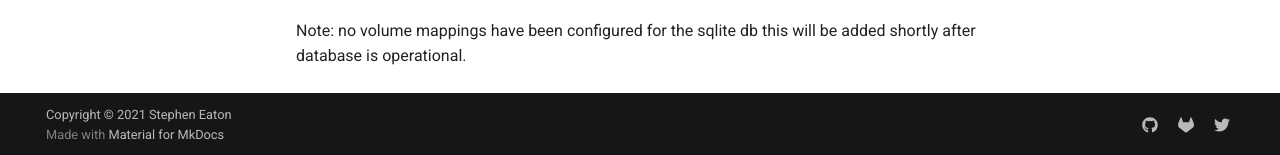
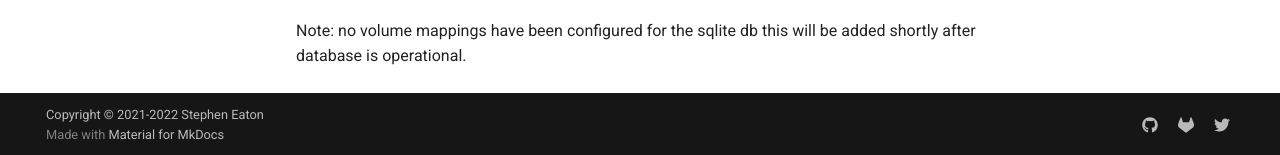
Before and after one commit to madeinoz67/maker-hub, an MkDocs documentation site: the page built from docs/index.md, in a window 1280 px wide and 900 px high, scrolled down 1616 px. Shown: the part 742-897 px from the top of the window. Built offline with MkDocs 1.6.1 and Material for MkDocs 9.7.7, drawn with Linux system fonts in a browser that asks for light colours; comment, search, counter and statistics services are not loaded.

Commit message:
updated copyright notice

```diff
--- a/mkdocs.yml
+++ b/mkdocs.yml
@@ -73,7 +73,7 @@ markdown_extensions:
 
 
 # Copyright
-copyright: Copyright &copy; 2021 Stephen Eaton
+copyright: Copyright &copy; 2021-2022 Stephen Eaton
 # footer customisation
 extra:
   social:
```
